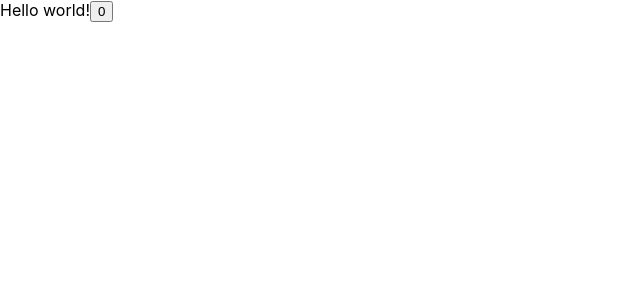
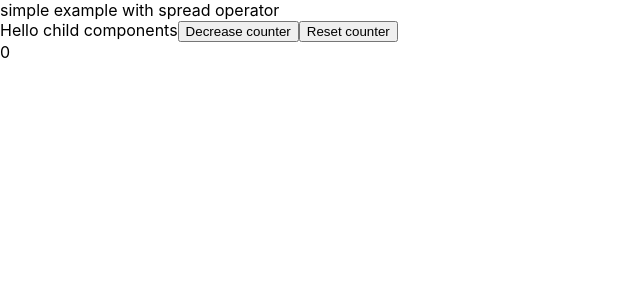
Before and after one commit to ivyla/react-components, a React (Create React App) app in the folder higher-order/: page / in a window 1280 px wide. Shown: the top 300 px of the page, without its empty margins (0-640 px from the left). Built offline with nearby package versions, Linux system fonts and the light colour scheme.

Commit message:
example with separate functions and spread notation - main issue was that i defined the subfunctions incorrectly

```diff
--- a/higher-order/src/App.js
+++ b/higher-order/src/App.js
@@ -1,18 +1,19 @@
 import "./App.css";
 import React, { useState } from "react";
+import "./Subcomponents/ChildComponents";
+import ChildComponents from "./Subcomponents/ChildComponents";
 // Use hooks to init the state for the click right and click left buttons
 // Use the spread syntax to initialize and assign the props {//variables here//}
 
-const Increase = ({ increase, currentNum }) => (
-  <button onClick={increase}> {currentNum} </button>
-);
-
 function App() {
-  const [counter, setCounter] = useState(0);
   return (
     <div>
-      Hello world!
-      <Increase currentNum={counter} increase={() => setCounter(counter + 1)} />
+      simple example with spread operator
+      {/* <Increase currentNum={firstCounter} increase={() => firstCounter(firstCounter + 1)} /> */}
+      {/* ChildComponents.js */}
+      <div>
+        <ChildComponents />
+      </div>
     </div>
   );
 }
--- /dev/null
+++ b/higher-order/src/Subcomponents/ChildComponents.js
@@ -0,0 +1,27 @@
+import React, { useState } from "react";
+
+// Let's refactor our application so that it's
+// composed of three smaller components, one component
+//  for displaying the counter and two components for buttons.
+
+const Button = ({ text, handleClick }) => (
+  <button onClick={handleClick}> {text} </button>
+);
+const Display = ({ counter }) => <div> {counter} </div>;
+
+function ChildComponents() {
+  const [counter, setCounter] = useState(0);
+  const IncreaseByOne = () => setCounter(counter + 1);
+  const ResetCounter = () => setCounter(0);
+
+  return (
+    <div>
+      Hello child components
+      <Button text="Decrease counter" handleClick={IncreaseByOne} />
+      <Button text="Reset counter" handleClick={ResetCounter} />
+      <Display counter={counter} />
+    </div>
+  );
+}
+
+export default ChildComponents;
```
